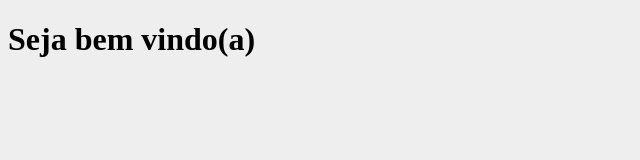
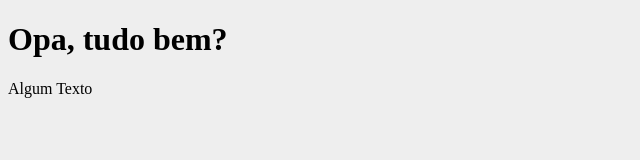
Before and after one commit to JussaraAndrade/javascript-curso, a plain HTML site: page programador espartano/javascript1/index.html in a window 1280 px wide. Shown: the whole page, without its empty margins (0-640 px from the left). Drawn offline with Linux system fonts and the light colour scheme.

Commit message:
feat: formas de mostrar (output) com console, windows e document

```diff
--- a/programador espartano/javascript1/index.html
+++ b/programador espartano/javascript1/index.html
@@ -4,7 +4,7 @@
     <link rel="stylesheet" href="style.css">
 </head>
 <body>
-    <h1>Seja bem vindo(a)</h1>
+    <h1 id="titulo">Seja bem vindo(a)</h1>
 
     <script src="scripts.js"></script>
 </body>
--- a/programador espartano/javascript1/scripts.js
+++ b/programador espartano/javascript1/scripts.js
@@ -1 +1,12 @@
-alert("Opa, estou funcionando!");
+// quatro principais formas que mostra os dados para o usuário final
+
+// troca o texto para "Opa, tudo bem?"
+document.getElementById('titulo').innerHTML = "Opa, tudo bem?";
+// criando o próprio elemento
+document.write("Algum Texto");
+
+// janela do navegador
+window.alert("Mensagem de exemplo.");
+
+// erros, mensagem etc...
+console.log("A mensagem que eu inserir aqui, aparecerá no console.");
```
